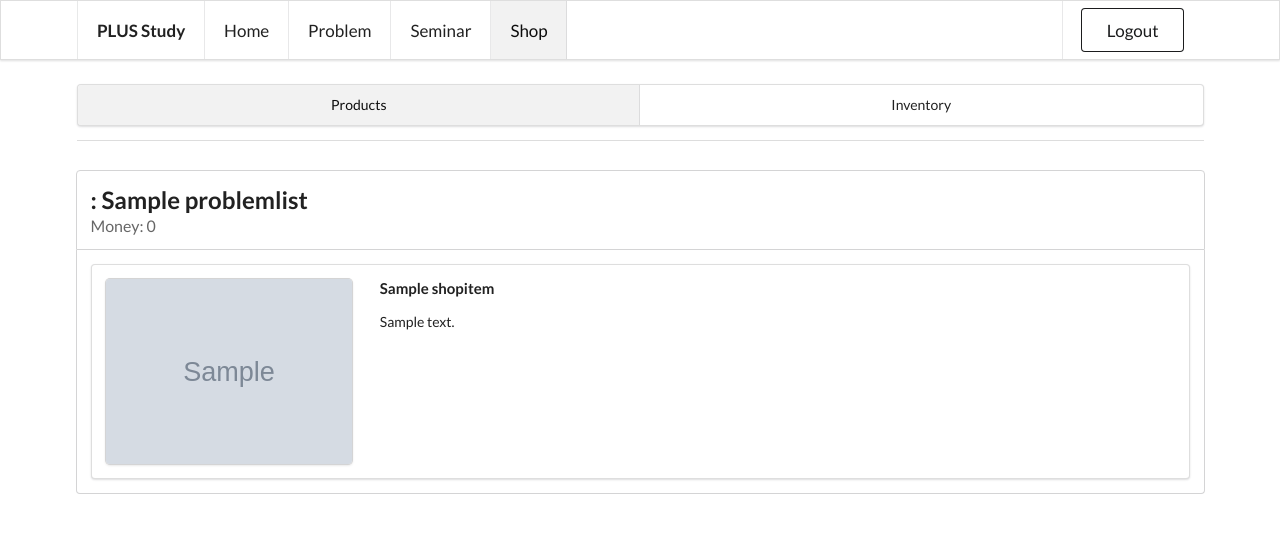
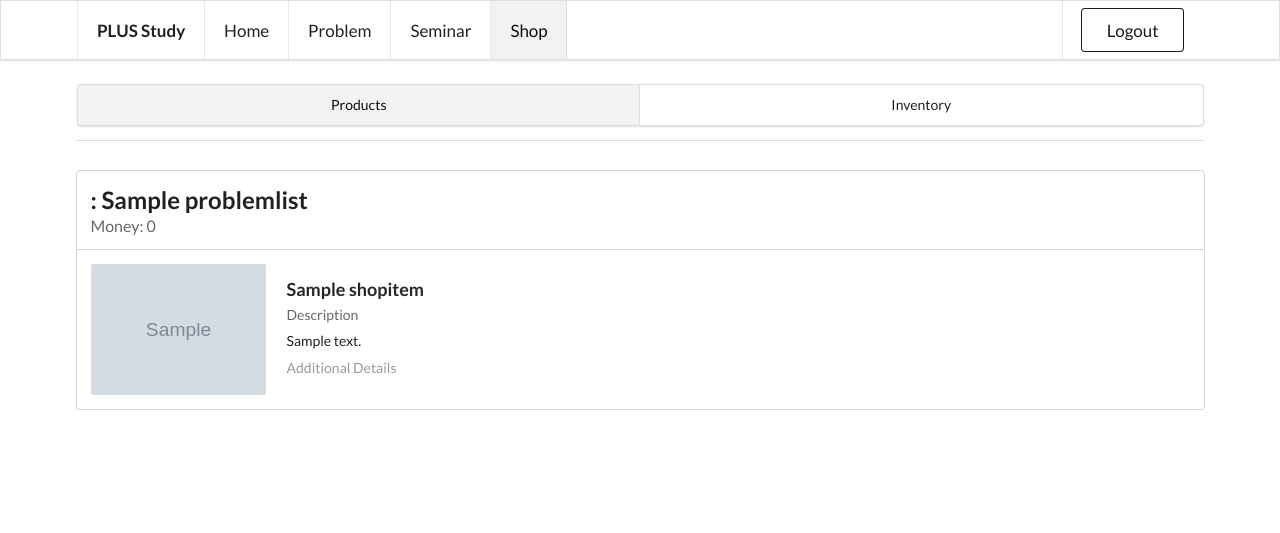
Before and after one commit to PLUS-POSTECH/study.plus.or.kr, a Django app: page /shop/ in a window 1280 px wide. Shown: the top 533 px of the page. Run offline with Django 3.2, Linux system fonts and the light colour scheme; a user stored in the database is signed in; tables that the repository leaves empty hold one stand-in row (values such as "Sample post"); grey boxes marked "Sample" are stand-in pictures; data that the repository does not hold is empty; parts of the project's set-up code (start-up, migrations or seed data) failed here and were passed over.

Commit message:
using semantic ui item

```diff
--- a/src/problem/templates/problem/list.html
+++ b/src/problem/templates/problem/list.html
@@ -52,7 +52,7 @@
                     <div class="sub header">Score: {{ total_score }}</div>
                 </h2>
                 <a class="ui right floated button" href="{% url 'problem:rank' pk=problem_list.pk %}">View Rank</a>
-                <a class="ui right floated button red" href="{% url 'problem:rank' pk=problem_list.pk %}">Go to shop</a>
+                <a class="ui right floated button red" href="{% url 'shop:prod' pk=problem_list.pk %}">Go to shop</a>
             </div>
             {% if announcement_message %}
                 <div class="ui attached segment">
--- a/src/shop/templates/shop/prod.html
+++ b/src/shop/templates/shop/prod.html
@@ -13,23 +13,27 @@
             </h2>
         </div>
         <div class="ui bottom attached segment">
+            <div class="ui divided items">
             {% for item in info.shop_items %}
-                <div class="ui segment">
-                    <div class="ui grid">
-                        <div class="four wide column">
-                            <div class="ui fluid card">
-                                <div class="image">
-                                    <img src="{{ item.image.path }}">
-                                </div>
-                            </div>
+                <div class="item">
+                    <div class="image">
+                        <img src="{{ item.image.path }}">
+                    </div>
+                    <div class="middle aligned content">
+                        <a class="header">{{ item.title }}</a>
+                        <div class="meta">
+                            <span>Description</span>
                         </div>
-                        <div class="twelve wide column">
-                            <h4>{{ item.title }}</h4>
+                        <div class="description">
                             <p>{{ item.description }}</p>
+                        </div>
+                        <div class="extra">
+                            Additional Details
                         </div>
                     </div>
                 </div>
             {% endfor %}
+            </div>
         </div>
     {% endfor %}
 {% endblock %}
```
